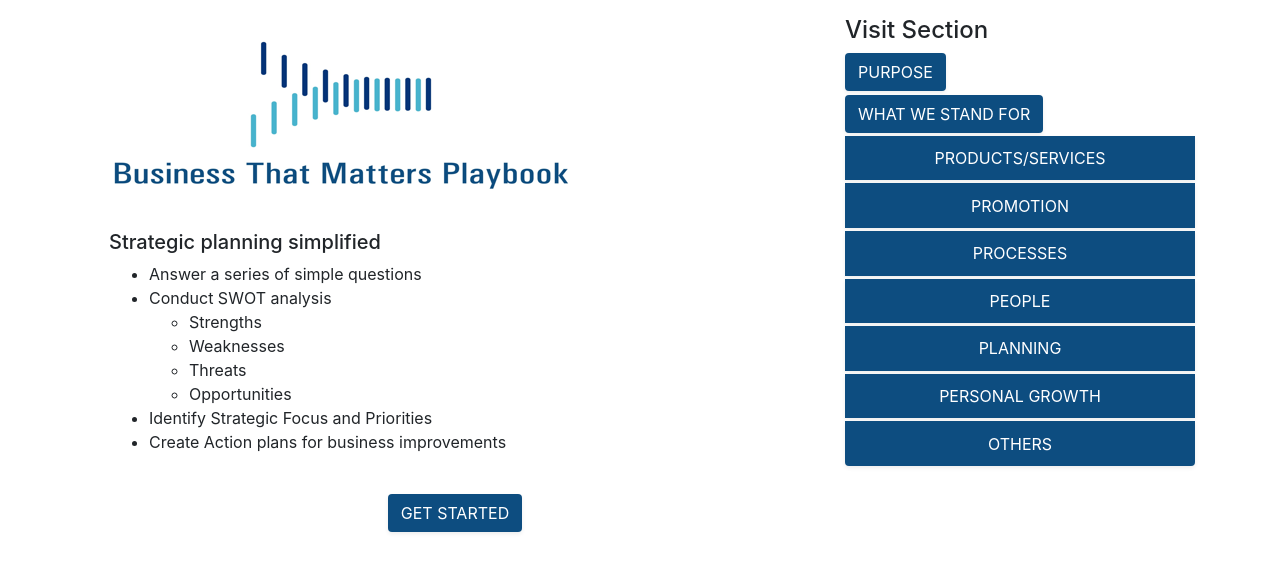
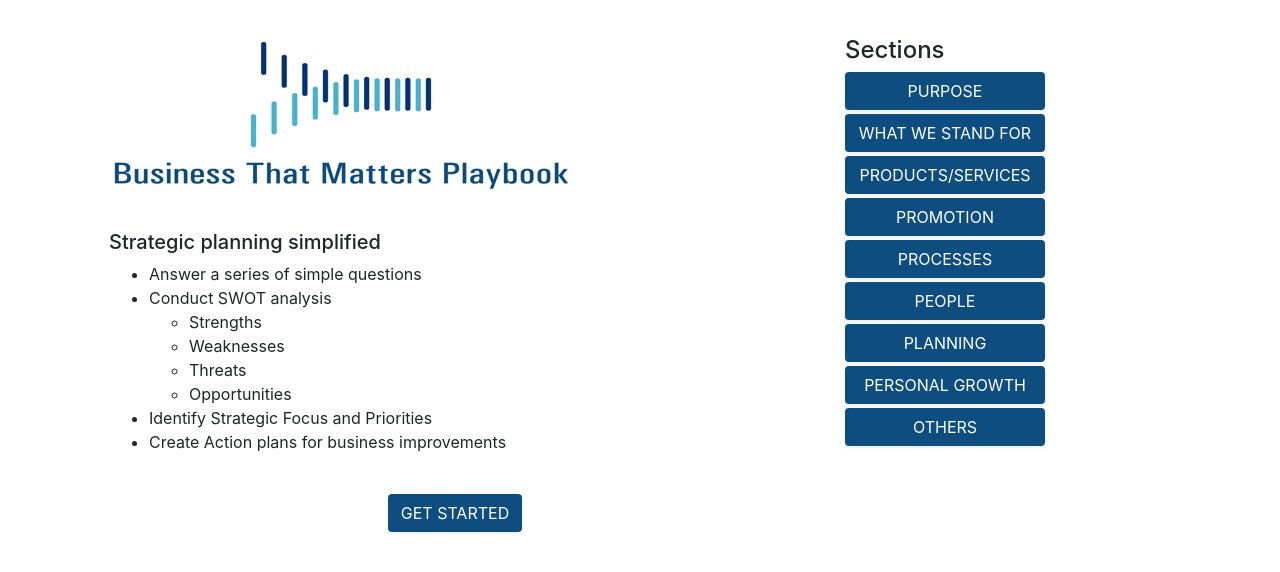
Before and after one commit to lwsScott/JumpStart, a PHP site: page /views/home.html in a window 1280 px wide. Shown: the top 572 px of the page. Run offline with PHP 8.4, Linux system fonts and the light colour scheme; some libraries are stand-ins or nearby versions.

Commit message:
styles buttons and navigation

```diff
--- a/includes/navBar.html
+++ b/includes/navBar.html
@@ -6,7 +6,7 @@
     -->
 <img src="images/BTMlogo.jpg" class="img-thumbnail w-25" id="navbarBrand" alt="Responsive image">
 
-<nav class="navbar navbar-expand-sm navbar-dark bg-primary">
+<nav class="navbar navbar-expand-sm navbar-dark">
     <button class="navbar-toggler" type="button" data-toggle="collapse" data-target="#navbarNavAltMarkup" aria-controls="navbarNavAltMarkup" aria-expanded="false" aria-label="Toggle navigation">
     <span class="navbar-toggler-icon"></span>
     </button>
--- a/styles/styles.css
+++ b/styles/styles.css
@@ -10,7 +10,6 @@
 a:link {
     color: white;
     text-decoration: none;
-    background-color: #0d4d80;
 }
 
 a:visited {
@@ -27,13 +26,16 @@ a:active {
     text-decoration: none;
 }
 
-navbar-dark {
-    background-color: #0d4d80;
-
+.home {
+    width: 200px;
 }
 
-#navbarBrand {
+.navbar {
+    background-color: #00a2d6 ;
+}
 
+.dropdown-item {
+    background-color: #00a2d6 ;
 }
 
 /* Style all font awesome icons */
--- a/views/home.html
+++ b/views/home.html
@@ -52,21 +52,35 @@
                 </ul>
             </div>
         </div>
-        <div class="col-4 btn-group-vertical">
-            <h4 class="text-center">Visit Section</h4>
+        <div class="col-4 btn-group-vertical btn-block">
+            <h4 class="text-center">Sections</h4>
             <form action="section1" method="get">
-                <button class="btn btn-center shadow-sm mb-1">PURPOSE</button>
+                <button class="btn btn-block btn-center shadow-sm mb-1 home">PURPOSE</button>
             </form>
             <form action="#" method="get">
-                <button class="btn btn-center shadow-sm mb-1">WHAT WE STAND FOR</button>
+                <button class="btn btn-center shadow-sm mb-1 home">WHAT WE STAND FOR</button>
             </form>
-            <button class="btn btn-center shadow-sm mb-1"><a href="#">PRODUCTS/SERVICES</a></button>
-            <button class="btn btn-center shadow-sm mb-1"><a href="#">PROMOTION</a></button>
-            <button class="btn btn-center shadow-sm mb-1"><a href="#">PROCESSES</a></button>
-            <button class="btn btn-center shadow-sm mb-1"><a href="#">PEOPLE</a></button>
-            <button class="btn btn-center shadow-sm mb-1"><a href="#">PLANNING</a></button>
-            <button class="btn btn-center shadow-sm mb-1"><a href="#">PERSONAL GROWTH</a></button>
-            <button class="btn btn-center shadow-sm mb-1"><a href="#">OTHERS</a></button>
+            <form action="#" method="get">
+                <button class="btn btn-center shadow-sm mb-1 home">PRODUCTS/SERVICES</button>
+            </form>
+            <form action="#" method="get">
+                <button class="btn btn-center shadow-sm mb-1 home">PROMOTION</button>
+            </form>
+            <form action="#" method="get">
+                <button class="btn btn-center shadow-sm mb-1 home">PROCESSES</button>
+            </form>
+            <form action="#" method="get">
+                <button class="btn btn-center shadow-sm mb-1 home">PEOPLE</button>
+            </form>
+            <form action="#" method="get">
+                <button class="btn btn-center shadow-sm mb-1 home">PLANNING</button>
+            </form>
+            <form action="#" method="get">
+                <button class="btn btn-center shadow-sm mb-1 home">PERSONAL GROWTH</button>
+            </form>
+            <form action="#" method="get">
+                <button class="btn btn-center shadow-sm mb-1 home">OTHERS</button>
+            </form>
         </div>
     </div>
 
```
